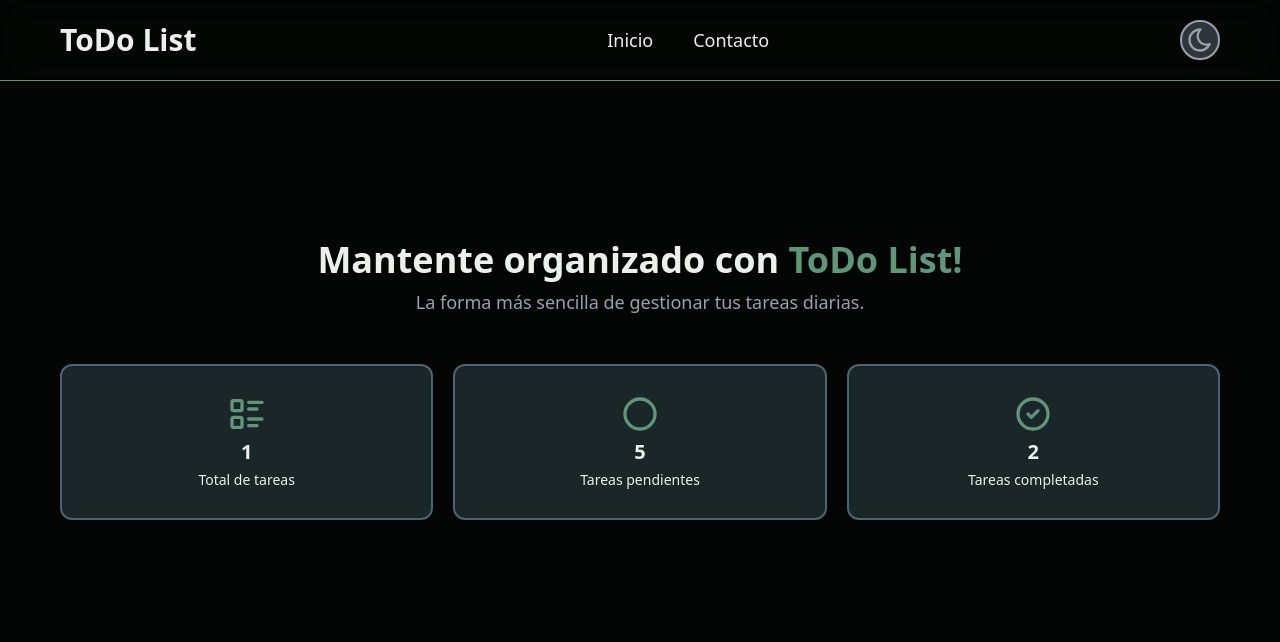
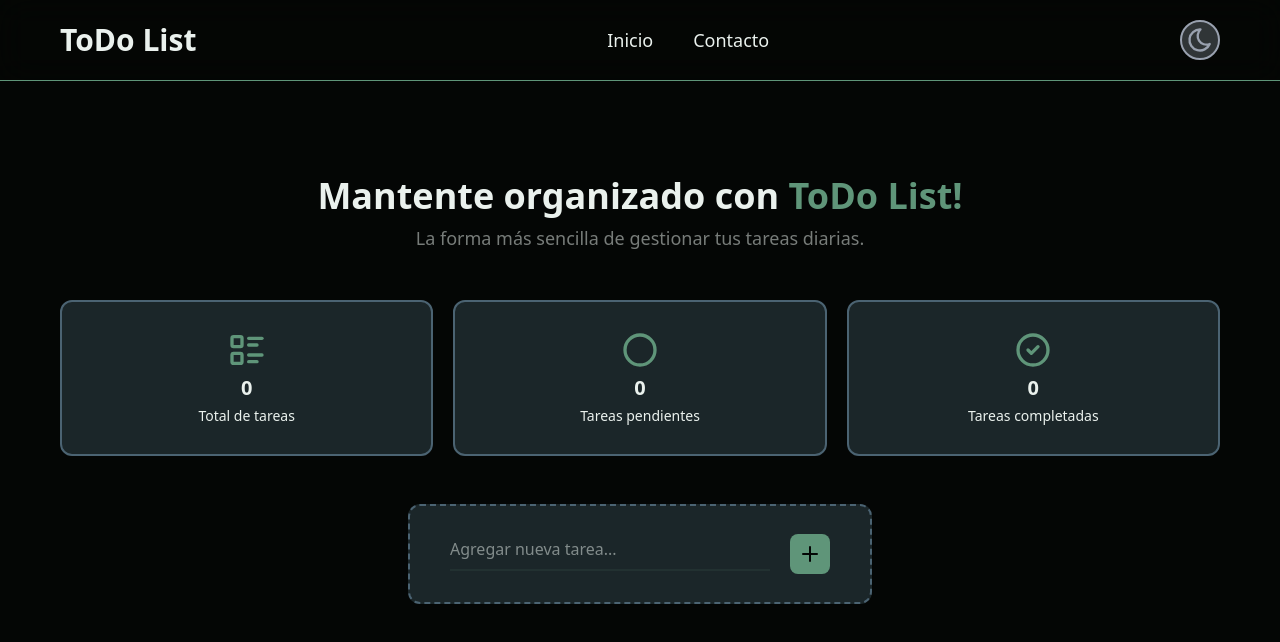
Before and after one commit to Over12/todo-list, a React (Vite) app: page / in a window 1280 px wide. Shown: the top 642 px of the page. Built offline with nearby package versions, Linux system fonts and the light colour scheme; what @midudev/tailwind-animations would draw is missing.

Commit message:
feat: Implementar gestión de tareas en el componente Home con adición y eliminación de tareas

```diff
--- a/src/components/ui/Home.tsx
+++ b/src/components/ui/Home.tsx
@@ -1,26 +1,68 @@
-import { IconListDetails, IconCircle, IconCircleCheck } from '@tabler/icons-react'
+import { IconListDetails, IconCircle, IconCircleCheck, IconPlus, IconTrash } from '@tabler/icons-react'
+import { useTaskReducer } from '../../hooks/useTaskReducer'
 
 export default function Home() {
+  const { tasks, addTask, removeTask, toggleTask } = useTaskReducer()
+
+  const handleAddTask = (e: React.FormEvent<HTMLFormElement>) => {
+    e.preventDefault()
+
+    const formData = new FormData(e.currentTarget)
+    const taskContent = formData.get('task')?.toString().trim()
+
+    if (taskContent) {
+      const newTask = {
+        id: Date.now(),
+        content: taskContent,
+        completed: false
+      }
+
+      addTask(newTask)
+      e.currentTarget.reset()
+    }
+  }
+
   return (
-    <main className='min-h-screen pt-24 sm:pt-0 px-10 sm:px-15 flex flex-col items-center justify-center gap-1 sm:gap-2 bg-background text-text transition-colors'>
+    <main className='min-h-screen pt-24 pb-5 px-10 sm:pt-44 sm:px-15 flex flex-col items-center gap-1 sm:gap-2 bg-background text-text transition-colors'>
       <h1 className='text-2xl sm:text-4xl text-center font-semibold'>Mantente organizado con <span className='text-primary font-bold'>ToDo List!</span></h1>
-      <p className='text-normal sm:text-lg text-center text-gray-400'>La forma más sencilla de gestionar tus tareas diarias.</p>
+      <p className='text-normal sm:text-lg text-center text-text/50'>La forma más sencilla de gestionar tus tareas diarias.</p>
       <div className='grid grid-cols-1 sm:grid-cols-3 gap-5 my-5 sm:my-10 w-full'>
         <div className='flex flex-col items-center justify-center gap-1 rounded-xl border-2 border-accent bg-secondary/50 py-5 sm:px-10 sm:py-7'>
           <IconListDetails className='size-8 sm:size-10 text-primary' />
-          <span className='text-normal sm:text-xl font-bold'>1</span>
+          <span className='text-normal sm:text-xl font-bold'>{tasks.length}</span>
           <span className='text-sm sm:text-normal'>Total de tareas</span>
         </div>
         <div className='flex flex-col items-center justify-center gap-1 rounded-xl border-2 border-accent bg-secondary/50 py-5 sm:px-10 sm:py-7'>
           <IconCircle className='size-8 sm:size-10 text-primary' />
-          <span className='text-normal sm:text-xl font-bold'>5</span>
+          <span className='text-normal sm:text-xl font-bold'>{tasks.filter(task => !task.completed).length}</span>
           <span className='text-sm sm:text-normal'>Tareas pendientes</span>
         </div>
         <div className='flex flex-col items-center justify-center gap-1 rounded-xl border-2 border-accent bg-secondary/50 py-5 sm:px-10 sm:py-7'>
           <IconCircleCheck className='size-8 sm:size-10 text-primary' />
-          <span className='text-normal sm:text-xl font-bold'>2</span>
+          <span className='text-normal sm:text-xl font-bold'>{tasks.filter(task => task.completed).length}</span>
           <span className='text-sm sm:text-normal'>Tareas completadas</span>
         </div>
+      </div>
+      <form onSubmit={handleAddTask} className='w-full sm:w-2/5 flex items-center gap-5 rounded-xl border-2 border-dashed border-accent bg-secondary/50 p-5 sm:px-10 sm:py-7'>
+        <input type='text' name='task' placeholder='Agregar nueva tarea...' className='w-full pb-2 border-b-2 border-primary/10 bg-transparent focus:outline-none placeholder:text-text/50' />
+        <button type='submit' className='bg-primary p-2 rounded-lg cursor-pointer'>
+          <IconPlus className='text-background' />
+        </button>
+      </form>
+      <div className='w-full max-h-96 overflow-y-auto flex flex-col items-center gap-2'>
+        {tasks.map(task => (
+          <div key={task.id} className='w-full sm:w-2/5 flex items-center justify-between rounded-xl border-2 border-accent bg-secondary/50 p-5 sm:px-10 sm:py-7'>
+            <div className='flex gap-1 items-center'>
+              <button type='button' onClick={() => toggleTask(task)}>
+                {task.completed ? <IconCircleCheck className='size-6 text-primary' /> : <IconCircle className='size- text-primary' />}
+              </button>
+              <p className={`${task.completed ? 'line-through text-text/50' : ''}`}>{task.content}</p>
+            </div>
+            <button type='button' onClick={() => removeTask(task)}>
+              <IconTrash className='size-6 text-red-500' />
+            </button>
+          </div>
+        ))}
       </div>
     </main>
   )
```
